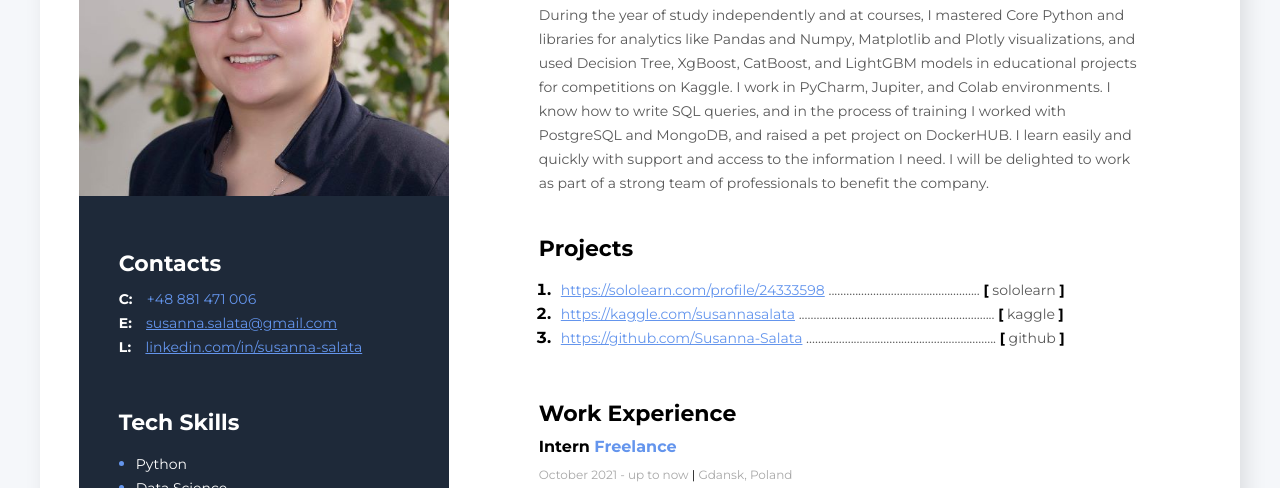
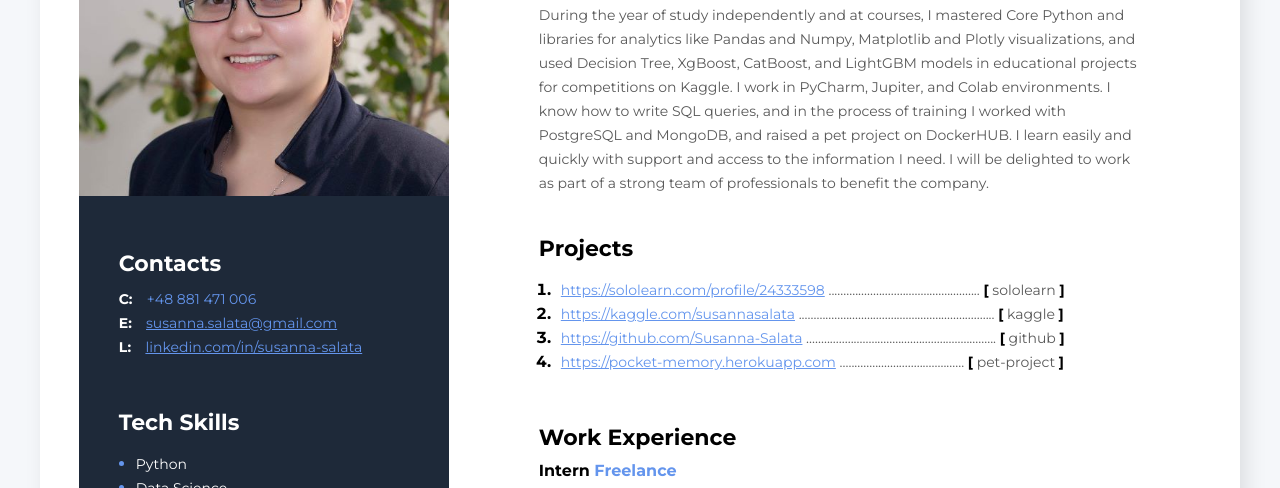
Before and after one commit to Susanna-Salata/my-cv, a plain HTML site: page index.html in a window 1280 px wide. Shown: the part 254-742 px from the top of the page. Drawn offline with Linux system fonts and the light colour scheme.

Commit message:
+ pet-project

```diff
--- a/index.html
+++ b/index.html
@@ -49,7 +49,7 @@
                     <li class="my-projects-item">
                         <span class="my-projects-text">
                             <a href="https://kaggle.com/susannasalata" class="my-projects-link"> https://kaggle.com/susannasalata</a>
-                            ..................................................................
+                             ..................................................................
                             <span class="my-projects-bracket">[</span> kaggle <span class="my-projects-bracket">]</span>
                         </span>
                     </li>
@@ -58,6 +58,13 @@
                             <a href="https://github.com/Susanna-Salata" class="my-projects-link"> https://github.com/Susanna-Salata</a>
                             ................................................................
                             <span class="my-projects-bracket">[</span> github <span class="my-projects-bracket">]</span>
+                        </span>
+                    </li>
+                                        <li class="my-projects-item">
+                        <span class="my-projects-text">
+                            <a href="https://pocket-memory.herokuapp.com" class="my-projects-link"> https://pocket-memory.herokuapp.com</a>
+                             ..........................................
+                            <span class="my-projects-bracket">[</span> pet-project <span class="my-projects-bracket">]</span>
                         </span>
                     </li>
 
```
